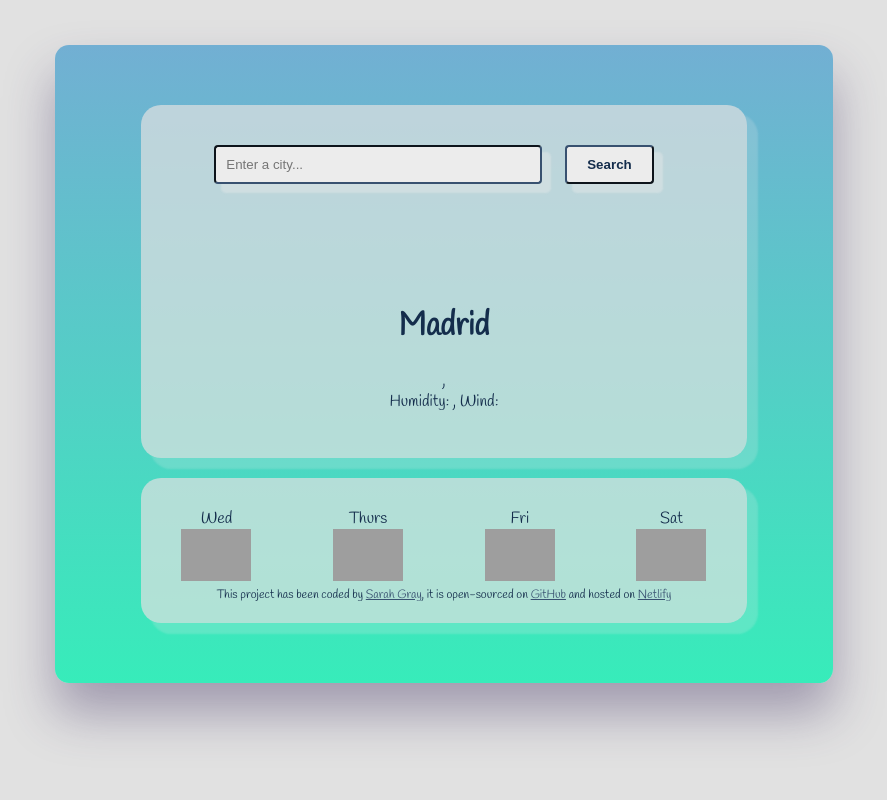
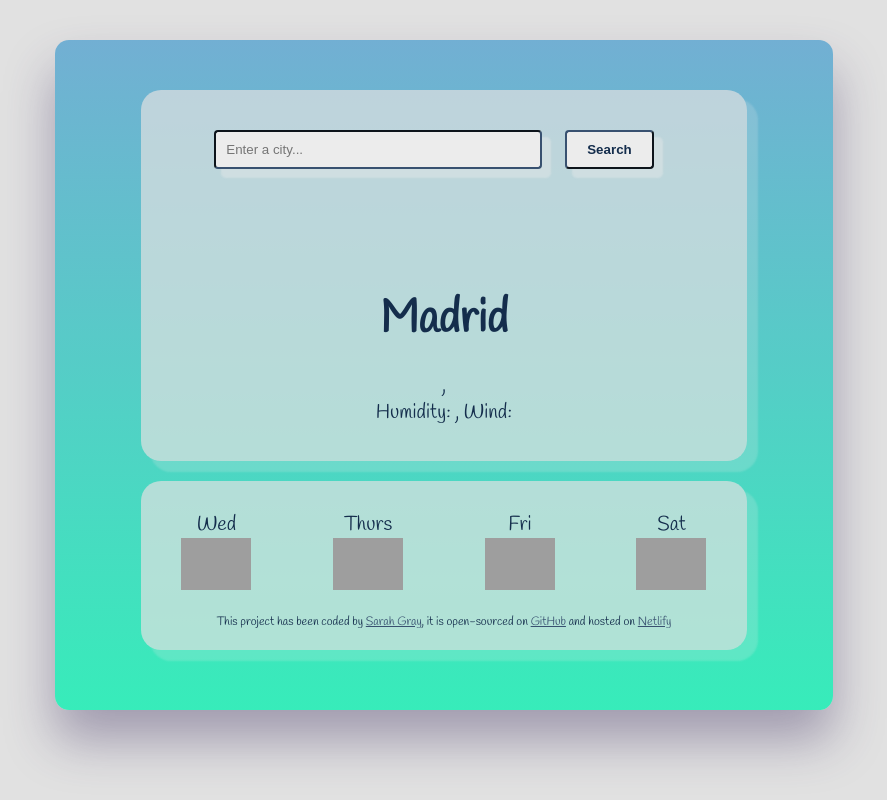
Before and after one commit to SL-GW/Weather-Project-Application, a plain HTML site: page index.html in a window 1280 px wide. Shown: the whole page, without its empty margins (196-1083 px from the left). Drawn offline with nearby package versions, Linux system fonts and the light colour scheme; no server answers; grey boxes are pictures that could not be loaded.

Commit message:
Added CSS

```diff
--- a/index.css
+++ b/index.css
@@ -11,12 +11,16 @@ a {
   color: #385170;
 }
 
+p {
+  font-size: 20px;
+  margin-bottom: 5px;
+}
 .weather-app {
   background: linear-gradient(to top, #37ecba 0%, #72afd3 100%);
   border-radius: 14px;
   box-shadow: 0 30px 50px rgba(65, 50, 100, 0.4);
 
-  margin: 45px auto;
+  margin: 40px auto;
   max-width: 60%;
   padding: 10px;
 }
@@ -29,6 +33,9 @@ a {
   position: relative;
   top: -25px;
 }
+.current-city {
+  font-size: 45px;
+}
 
 .top-box {
   background-color: rgba(225, 225, 225, 0.7);
@@ -36,7 +43,7 @@ a {
   box-shadow: 10px 10px 2px 1px rgba(236, 236, 236, 0.2);
   margin: auto;
   margin-bottom: 20px;
-  margin-top: 50px;
+  margin-top: 40px;
   padding-bottom: 30px;
   padding-top: 20px;
   text-align: center;
@@ -98,4 +105,5 @@ a {
 .weekly-forecast {
   display: flex;
   justify-content: space-around;
+  font-size: 20px;
 }
--- a/index.html
+++ b/index.html
@@ -33,7 +33,7 @@
             ><img class="weather-icon" /></span
           ><span class="current-temperature" id="current-temperature"> </span
           ><br />
-          <span id="current-city">Madrid</span>
+          <span id="current-city" class="current-city">Madrid</span>
         </h1>
 
         <p>
@@ -58,12 +58,14 @@
               width="70"
             />
           </div>
+
           <div class="day-three">
             Fri<br /><img
               src="http://shecodes-assets.s3.amazonaws.com/api/weather/icons/rain-day.png"
               width="70"
             />
           </div>
+
           <div class="day-four">
             Sat<br /><img
               src="http://shecodes-assets.s3.amazonaws.com/api/weather/icons/rain-day.png"
@@ -72,6 +74,7 @@
           </div>
         </div>
         <div class="footnote">
+          <br />
           This project has been coded by
           <a href="https://github.com/SL-GW" target="_blank">Sarah Gray</a>, it
           is open-sourced on
```
